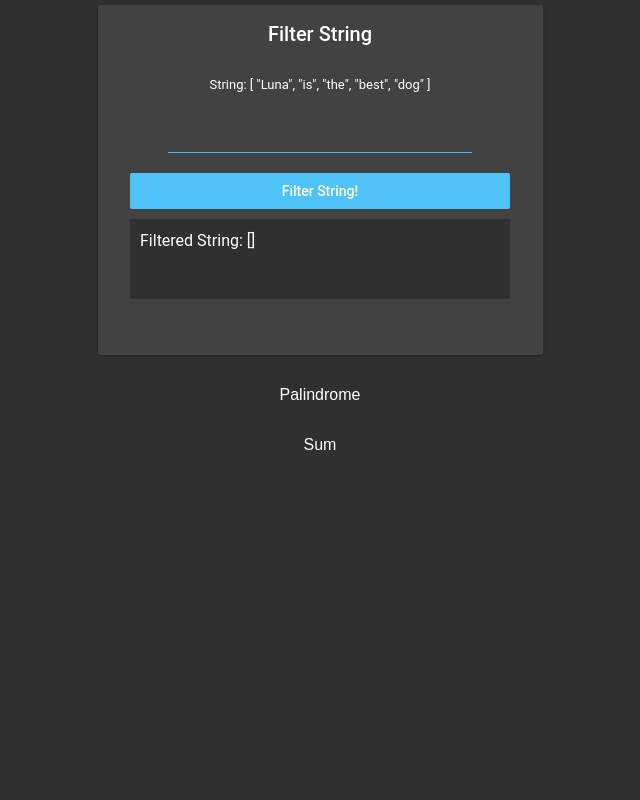
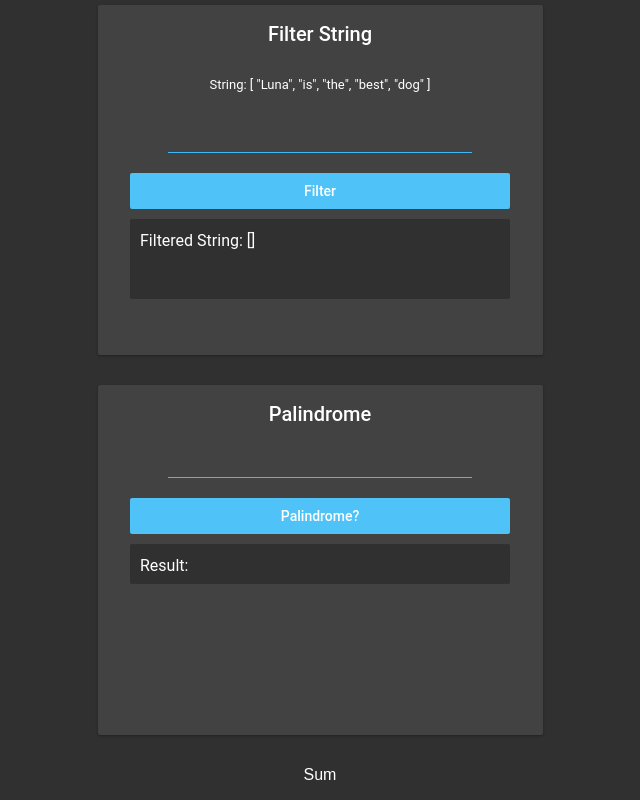
Before and after one commit to genneliu/react-toy-problems, a React (Create React App) app: page / in a window 1280 px wide. Shown: the part 730-1530 px from the top of the page, without its empty margins (320-960 px from the left). Before the commit the page ends 1200 px from the top, so only its background shows below. Built offline with nearby package versions, Linux system fonts and the light colour scheme.

Commit message:
fixing filterObject

```diff
--- a/src/components/Topics/FilterObject.js
+++ b/src/components/Topics/FilterObject.js
@@ -6,7 +6,6 @@ export default class FilterObject extends Component {
         super();
 
         this.state = {
-            unfilteredArray: {
                 fruit: [
                 {
                     name: "Watermelon",
@@ -23,10 +22,8 @@ export default class FilterObject extends Component {
                 {
                     name: "Spinach",
                     type: "vegetable"
-                },
-            ]
-        },
-
+                }
+                ],
 
             userInput: '',
             filteredArray: []
@@ -35,10 +32,10 @@ export default class FilterObject extends Component {
 
     handleChange(val) {
         this.setState({ userInput: val });
-      }
+    }
 
     assignFilterObject(prop) {
-        var fruits = this.state.unfilteredArray.fruit;
+        var fruits = this.state.fruit;
         var filteredFruit = [];
 
 
@@ -56,7 +53,7 @@ export default class FilterObject extends Component {
         return (
             <div className="puzzleBox filterObjectPB">
                 <h4>Filter Object</h4>
-                <span className="puzzleText"> Original: { JSON.stringify(this.state.unfilteredArray.fruit, null, 10) }</span>
+                <span className="puzzleText"> Original: { JSON.stringify(this.state.fruit, null, 10) }</span>
                 <input className="inputLine" onChange={ (e) => this.handleChange(e.target.value) }></input>
                 <button className="confirmationButton" onClick={ () => { this.assignFilterObject(this.state.userInput) }}>Filter</button>
                 <span className="resultsBox filterObjectRB"> Filtered: { JSON.stringify(this.state.filteredArray, null, 10) }</span>
--- a/src/components/Topics/FilterString.js
+++ b/src/components/Topics/FilterString.js
@@ -29,20 +29,18 @@ export default class FilterString extends Component {
         }
 
 
-
-
         this.setState({ filteredArray: filteredString })
     }
 
     render() {
         return (
             <div className="puzzleBox filterStringPB">
-                <h4>Filter String</h4>
-                <span className="puzzleText"> String: {JSON.stringify(this.state.unfilteredArray, null, 10)}</span>
-                <input className="inputLine" onChange={ (e) => this.handleChange(e.target.value)}></input>
-                <button className="confirmationButton" onClick={ () => {this.filterString(this.state.filteredArray)}}>Filter String!</button>
-                <span className="resultsBox filterStringRB">Filtered String: {JSON.stringify(this.state.filteredArray, null, 10)}</span>
-            </div>
+                <h4> Filter String </h4>
+                <span className="puzzleText"> String: { JSON.stringify(this.state.unfilteredArray, null, 10) } </span>
+                <input className="inputLine" onChange={ (e) => this.handleChange(e.target.value) }></input>
+                <button className="confirmationButton" onClick={ () => this.filterString(this.state.userInput) }> Filter </button>
+                <span className="resultsBox filterStringRB"> Filtered String: { JSON.stringify(this.state.filteredArray, null, 10) } </span>
+          </div>
         )
     }
 }
--- a/src/components/Topics/Palindrome.js
+++ b/src/components/Topics/Palindrome.js
@@ -1,7 +1,40 @@
-import React, { component } from 'react';
+import React, { Component } from 'react';
 
-    function Palindrome() {
-        return <p> Palindrome </p>
-    };
+export default class Palindrome extends Component {
 
-    export default Palindrome;
+    constructor() {
+        super();
+
+        this.state = {
+            userInput: '',
+            palindrome: ''
+        };
+    }
+
+    //onchange
+    handleChange(val) {
+        this.setState({ userInput: val })
+    }
+
+    //onclikc
+    checkPalindrome(userInput) {
+        var checkedP = userInput.split('').reverse().join('');
+
+        if(checkedP === userInput) {
+            this.setState({ palindrome: 'true' })
+        } else {
+            this.setState({ palindrome: 'false'})
+        }
+    }
+
+    render() {
+        return (
+            <div className="puzzleBox filterStringPB">
+                <h4>Palindrome</h4>
+                <input className="inputLine" onChange={ (e) => this.handleChange(e.target.value)}></input>
+                <button className="confirmationButton" onClick={ () => {this.checkPalindrome(this.state.userInput)}}>Palindrome?</button>
+                <span className="resultsBox"> Result: {(this.state.palindrome)}</span>
+            </div>
+        )
+    }
+}
```
